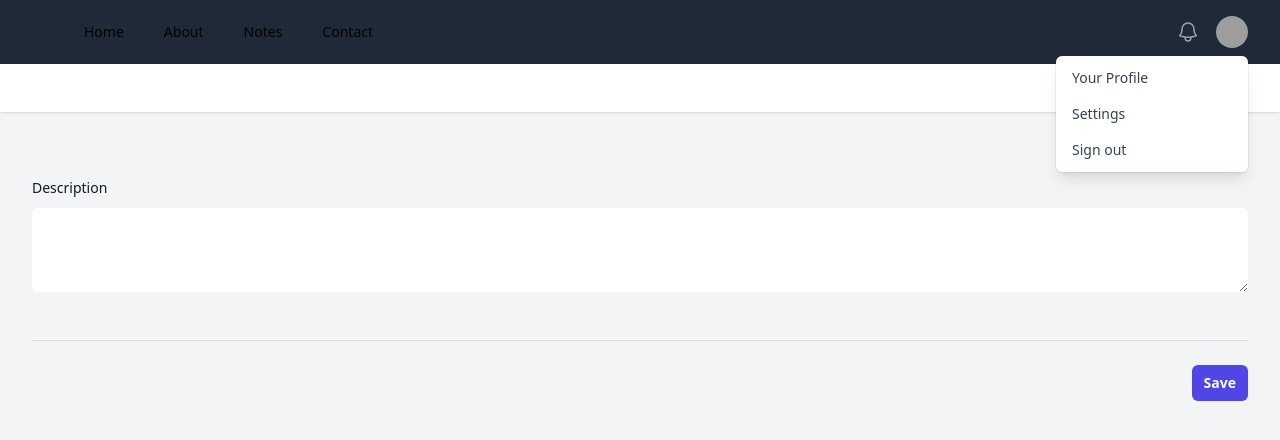
After one commit to utkarshgayguwal/PHP-Learning, a PHP site: template views/note-create.view.php in a window 1280 px wide. The commit adds this page. Shown: the top 440 px of the page. Run offline with PHP 8.4, Linux system fonts and the light colour scheme; the template is opened without the code that fills it, so the values that code supplies are empty; some libraries are stand-ins or nearby versions; grey boxes are pictures that could not be loaded.

Commit message:
Added form to create note and also added validation for it.

```diff
--- a/router.php
+++ b/router.php
@@ -7,6 +7,7 @@ $routes = [
     '/about' => 'controllers/about.php',
     '/notes' => 'controllers/notes.php',
     '/note' => 'controllers/note.php',
+    '/note-create' => 'controllers/note-create.php',
     '/contact' => 'controllers/contact.php',
 ];
 
--- /dev/null
+++ b/views/note-create.view.php
@@ -0,0 +1,32 @@
+<?php require 'partials/head.php'?>
+<?php require 'partials/nav.php'?>
+<?php require 'partials/banner.php'?>
+
+<main>
+<div class="mx-auto max-w-7xl py-6 sm:px-6 lg:px-8">
+<form method="POST">
+  <div class="space-y-12">
+    <div class="border-b border-gray-900/10 pb-12">
+      <div class="mt-10 grid grid-cols-1 gap-x-6 gap-y-8 sm:grid-cols-6">
+        <div class="col-span-full">
+          <label for="description" class="block text-sm/6 font-medium text-gray-900">Description</label>
+          <div class="mt-2">
+            <textarea name="description" id="description" rows="3" class="block w-full rounded-md bg-white px-3 py-1.5 text-base text-gray-900 outline-1 -outline-offset-1 outline-gray-300 placeholder:text-gray-400 focus:outline-2 focus:-outline-offset-2 focus:outline-indigo-600 sm:text-sm/6"><?= $description ?? '' ?></textarea>
+          </div>
+          <?php if(isset($errors['description'])): ?>
+            <p class="text-red-500 text-xs mt-2"><?= $errors['description'];?></p>
+           <?php endif; ?>
+        </div>
+      </div>
+    </div>
+  </div>
+  <div class="mt-6 flex items-center justify-end gap-x-6">
+    <button type="submit" class="rounded-md bg-indigo-600 px-3 py-2 text-sm font-semibold text-white shadow-xs hover:bg-indigo-500 focus-visible:outline-2 focus-visible:outline-offset-2 focus-visible:outline-indigo-600">Save</button>
+  </div>
+</form>
+
+
+    </div>
+</main>
+
+<?php require 'partials/footer.php'?>
--- a/views/note.view.php
+++ b/views/note.view.php
@@ -4,7 +4,6 @@
 
 <main>
 <div class="mx-auto max-w-7xl py-6 sm:px-6 lg:px-8">
-        <h3><?=$note['title']?></h3>
         <p><?=$note['description']?></p>
     </div>
 </main>
```
Also changed, not shown: controllers/note-create.php (added, +30 -0 lines), views/notes.view.php (+8 -1 lines).
